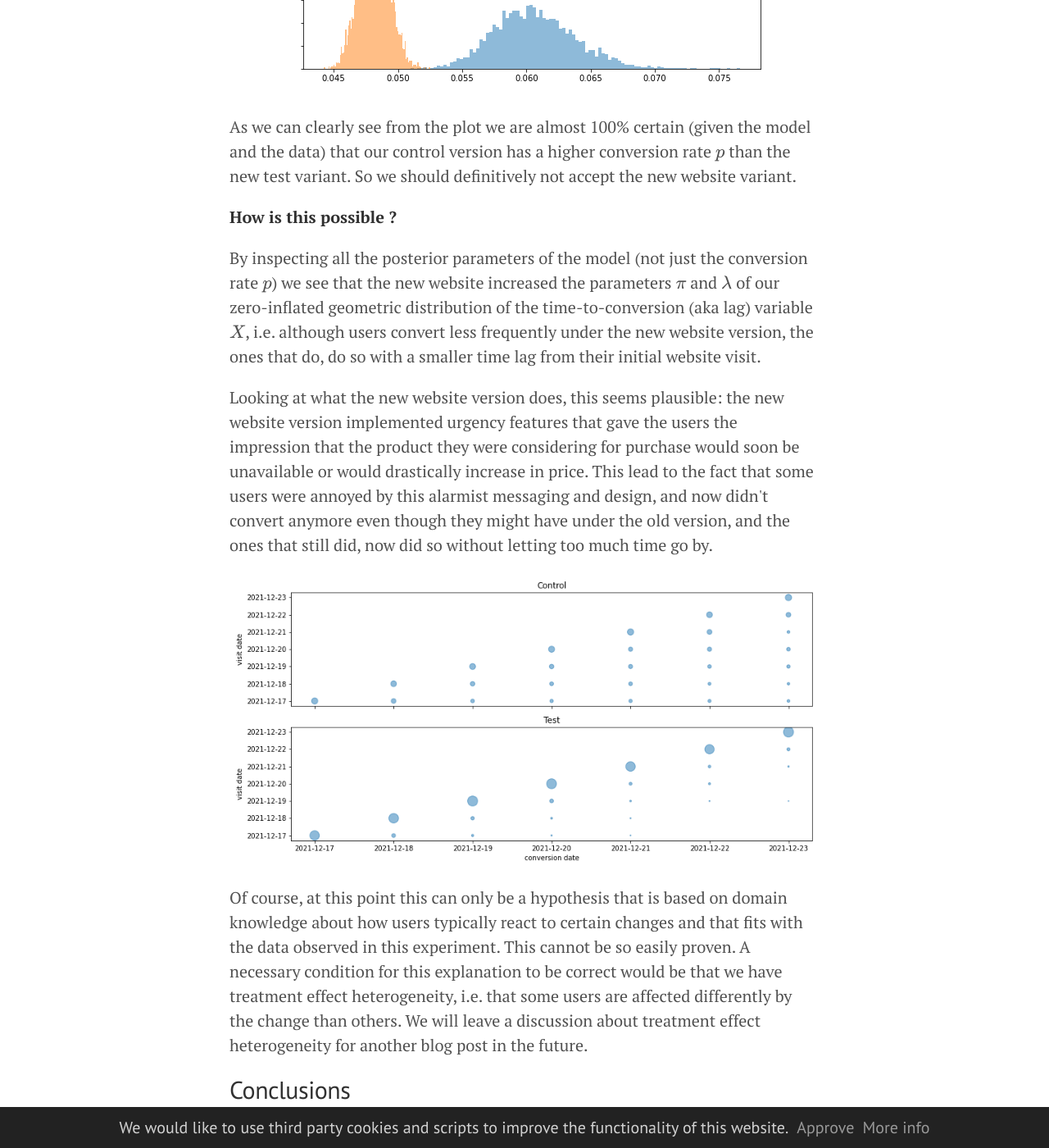
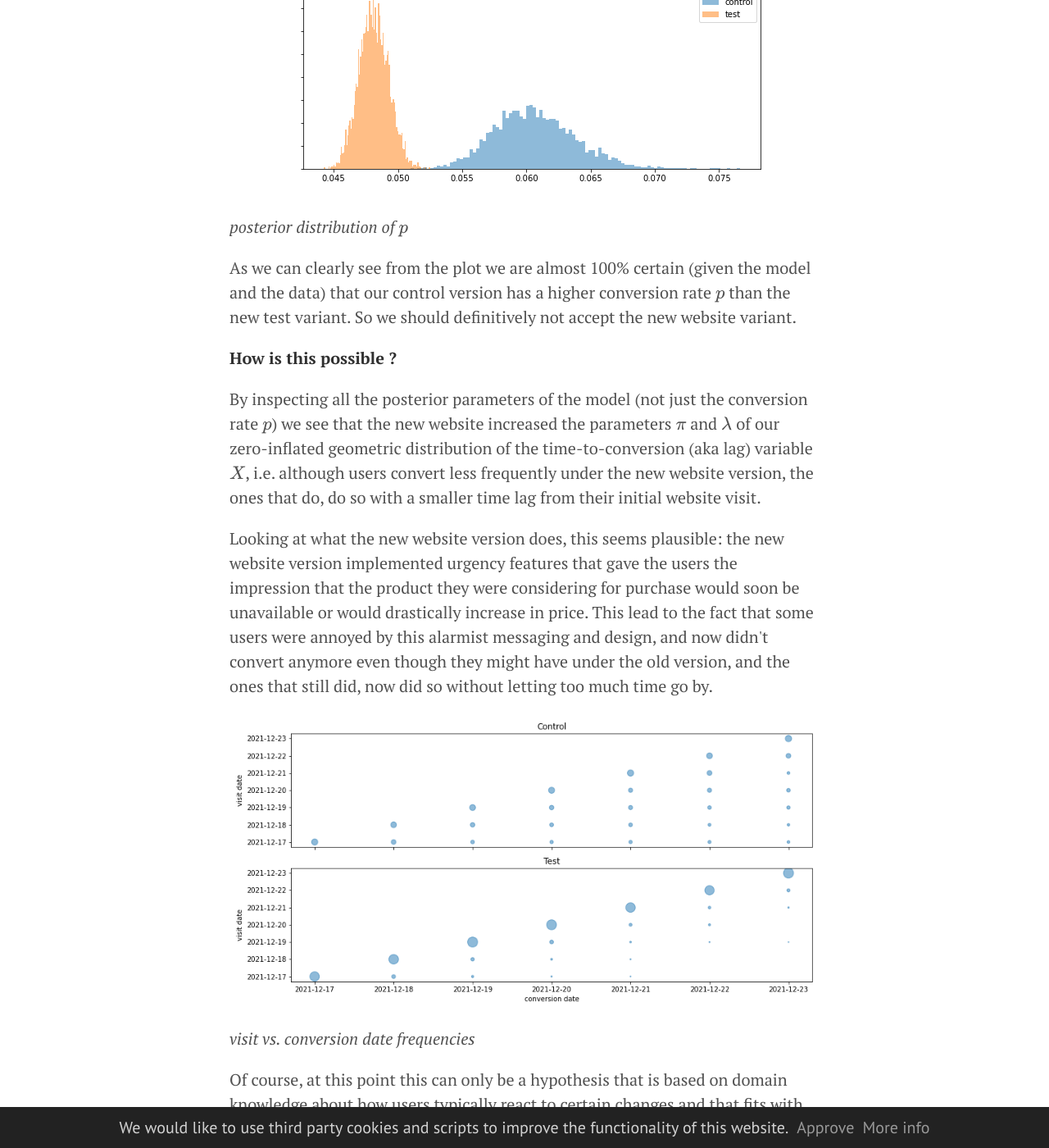
Before and after one commit to volkale/volkale.github.io, a Jekyll site: the page built from _posts/2022-01-05-conversion-rate-A--B-testing.md, in a window 1280 px wide and 1400 px high, scrolled down 5061 px. Shown: the whole window at 82% size. Built offline with Jekyll 4.4.1, drawn with Linux system fonts in a browser that asks for light colours; our own code applies the rules of GitHub Pages for plain Markdown files; formulas are drawn with MathJax 3; comment, search, counter and statistics services are not loaded; some of the changed text lies outside the part shown.

Commit message:
Update 2022-01-05-conversion-rate-A--B-testing.md

````diff
--- a/_posts/2022-01-05-conversion-rate-A--B-testing.md
+++ b/_posts/2022-01-05-conversion-rate-A--B-testing.md
@@ -27,14 +27,13 @@ His data shows the following
 
 Larry uses python to compute the p-value of the Fisher exact statistic
 
-{% highlight python %}
+```python
 from scipy import stats
 
 data = [[1394, 1666], [35000 - 1394, 35000 - 1666]]
 pval = stats.fisher_exact(data)[1]
 print(pval)
-{% endhighlight %}
-
+```
 The result is 5.4e-07 which is \"statistically significant\" w.r.t. to Larry\'s predefined 5%
 significance level.
 
@@ -96,6 +95,8 @@ A subsample of our data looks as follows:
 
 
 ![visualization of censored data](../../../images/censored_data.png)
+*visualization of censored data*
+
 
 We can write a Stan program in order to fit a model on the test and control data separately. We use Stan\'s custom
 distribution functions capability (see [here](https://link.springer.com/article/10.3758/s13428-016-0746-9) for a
@@ -143,6 +144,7 @@ Fitting the model to the data above we obtain the following posterior distributi
 groups, respectively.
 
 ![posterior distribution of $$p$$](../../../images/posteriorCVR.png)
+*posterior distribution of $$p$$*
 
 As we can clearly see from the plot we are almost 100% certain (given the model and the data) that our control version
 has a higher conversion rate $$p$$ than the new test variant. So we should definitively not accept the new website
@@ -162,6 +164,7 @@ design, and now didn\'t convert anymore even though they might have under the ol
 now did so without letting too much time go by.
 
 ![visit vs. conversion date frequencies](../../../images/vc_date.png)
+*visit vs. conversion date frequencies*
 
 Of course, at this point this can only be a hypothesis that is based on domain knowledge about how users typically react
 to certain changes and that fits with the data observed in this experiment. This cannot be so easily proven.
````
